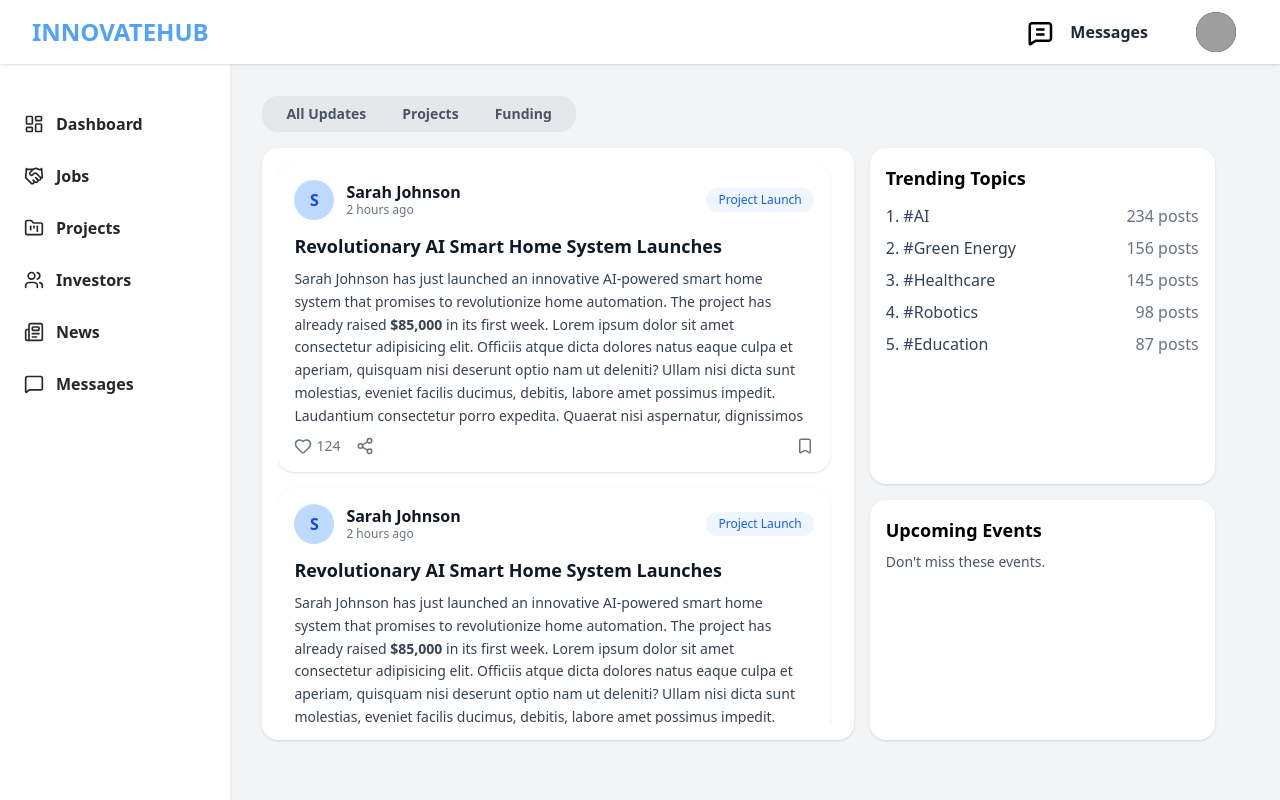
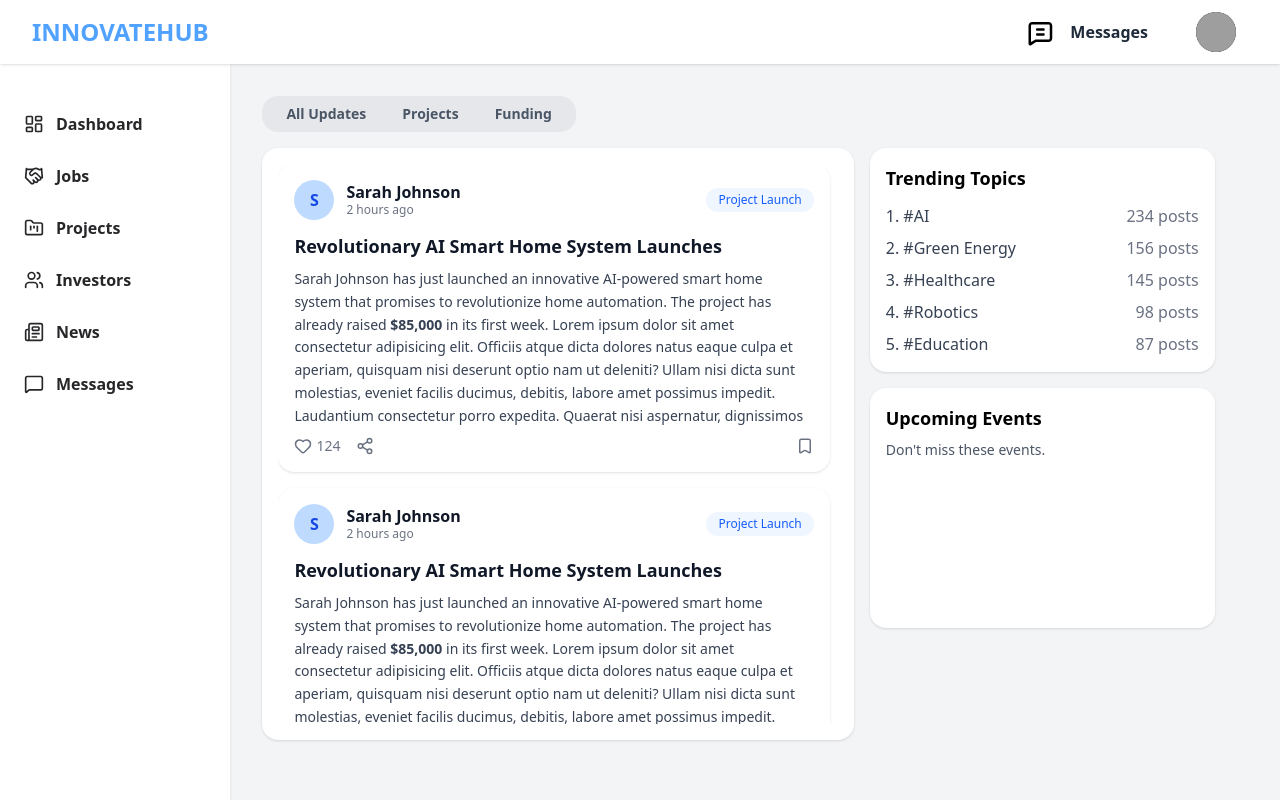
Before and after one commit to sonkamblesahil/InnovateHub, a React app in the folder frontend/: page /news in a window 1280 px wide. Built offline with nearby package versions, Linux system fonts and the light colour scheme; grey boxes are pictures that could not be loaded; the HTML template or start-up script is replaced by a standard one.

Commit message:
fix the css

```diff
--- a/frontend/src/pages/NewsPage.jsx
+++ b/frontend/src/pages/NewsPage.jsx
@@ -17,11 +17,11 @@ const NewsPage = () => {
       </div>
 
       {/* Main Content */}
-      <div className="flex flex-col lg:flex-row gap-4 flex-grow">
+      <div className="flex flex-col lg:flex-row gap-4 flex-grow:1">
         {/* News List */}
         <div className="newsList w-full lg:w-[60%] bg-white rounded-2xl p-3 md:p-4 shadow-sm flex flex-col md:h-[74vh]  h-full ">
           {/* IMPORTANT: overflow-y-auto only on large screens */}
-          <div className="newsItem flex-grow pr-2 lg:overflow-y-auto">
+          <div className="newsItem flex-grow:1 pr-2 lg:overflow-y-auto">
             {/* News Cards */}
             {[...Array(10)].map((_, i) => (
               <NewsCard key={i} />
@@ -32,7 +32,7 @@ const NewsPage = () => {
         {/* Right Section */}
         <div className="hidden lg:flex rightSection w-full lg:w-[35%] flex-col gap-4 h-[74vh] ">
           {/* Trending Topics */}
-          <div className="bg-white rounded-2xl p-4 shadow-sm flex-grow overflow-y-auto">
+          <div className="bg-white rounded-2xl p-4 shadow-sm flex-grow:1 overflow-y-auto">
             <h3 className="font-bold text-lg mb-3">Trending Topics</h3>
             <ul className="space-y-2">
               <li className="flex justify-between text-gray-700">
```
